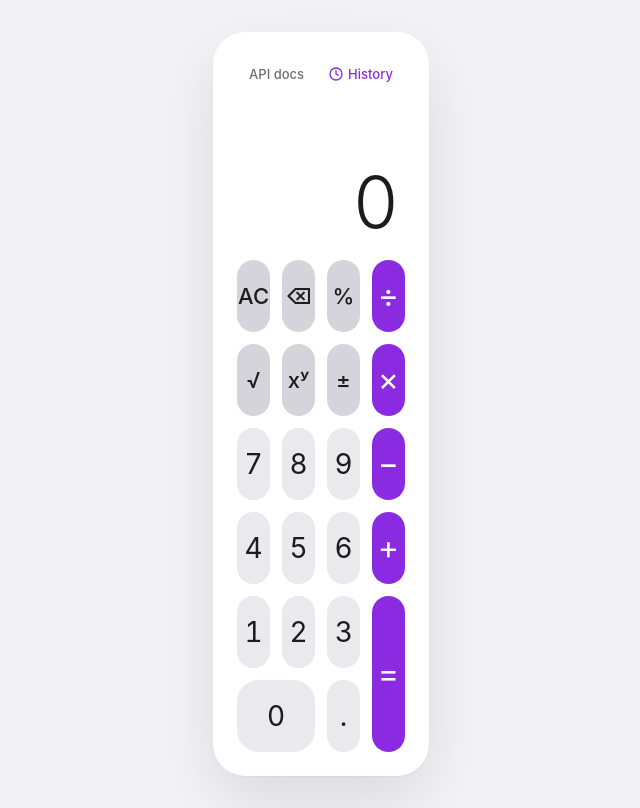
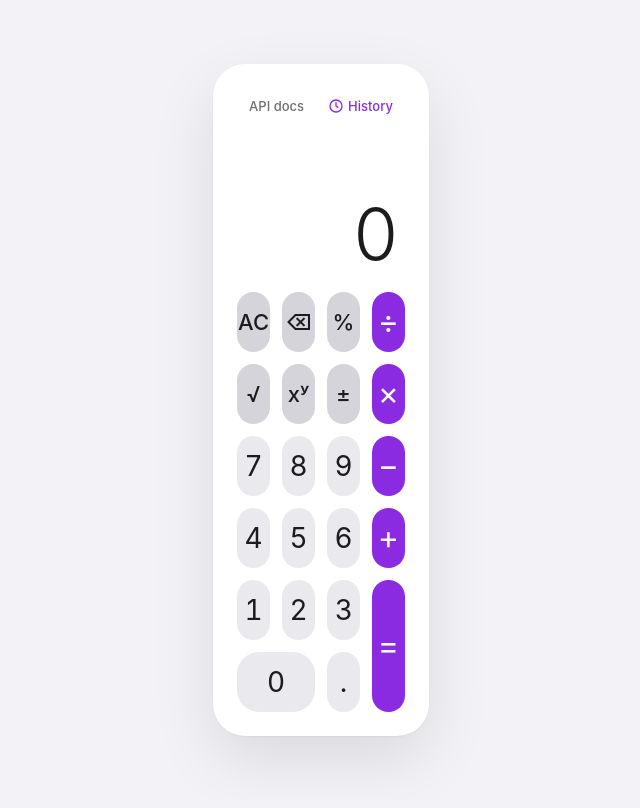
Before and after one commit to LuizColombo/sezzle-calculator, a React (Vite) app in the folder web/: page / in a window 1280 px wide. Shown: the whole page, without its empty margins (319-959 px from the left). Built offline with nearby package versions, Linux system fonts and the light colour scheme.

Commit message:
fix(web): fit the card in short laptop windows

```diff
--- a/web/src/features/calculator/ui/Calculator.module.css
+++ b/web/src/features/calculator/ui/Calculator.module.css
@@ -72,7 +72,7 @@
 @media (min-width: 721px) {
   .layout {
     align-items: center;
-    padding: var(--space-8);
+    padding: var(--space-6);
   }
 
   .stage {
--- a/web/src/features/calculator/ui/Keypad.module.css
+++ b/web/src/features/calculator/ui/Keypad.module.css
@@ -5,3 +5,10 @@
   grid-auto-rows: clamp(48px, min(17vw, 9dvh), 72px);
   gap: var(--space-3);
 }
+
+/* Desktop: the card must fit short laptop windows (≈ 620 px tall) without scrolling. */
+@media (min-width: 721px) {
+  .grid {
+    grid-auto-rows: clamp(44px, 7.5dvh, 72px);
+  }
+}
```
